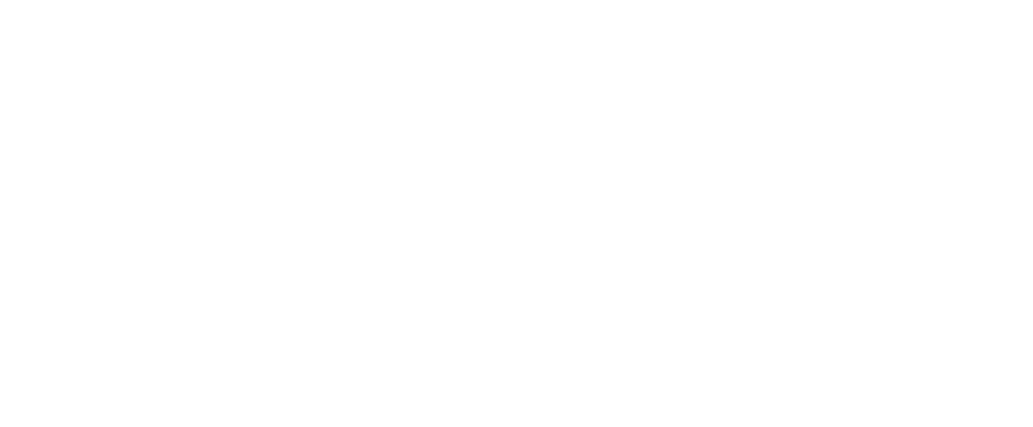
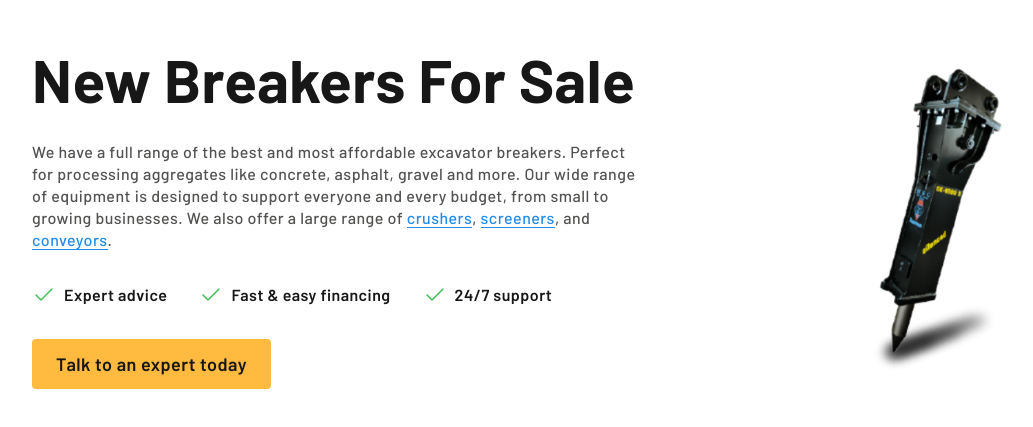
Before and after one commit to rubensrojas/mp-attachment-configurator, a Next.js app: page / in a window 1280 px wide. Shown: the part 127-554 px from the top of the page, without its empty margins (48-1081 px from the left). Built offline with nearby package versions, Linux system fonts and the light colour scheme.

Commit message:
Breaker page mockup

```diff
--- a/app/page.tsx
+++ b/app/page.tsx
@@ -1,3 +1,60 @@
+import Image from "next/image";
+
+const perks = ["Expert advice", "Fast & easy financing", "24/7 support"];
+
 export default function Home() {
-  return <main className=""></main>;
+  return (
+    <main className="px-20 pt-44 max-w-xxl mx-auto">
+      <div className="flex flex-col gap-16 md:flex-row max-w-[1288px] mx-auto">
+        <div className="flex flex-col gap-8 max-w-[680px]">
+          <h1 className="text-6xl font-bold">New Breakers For Sale</h1>
+          <p className=" text-light-gray leading-snug">
+            We have a full range of the best and most affordable excavator
+            breakers. Perfect for processing aggregates like concrete, asphalt,
+            gravel and more. Our wide range of equipment is designed to support
+            everyone and every budget, from small to growing businesses. We also
+            offer a large range of{" "}
+            <a href="https://www.machinerypartner.com/heavy-equipment-categories/crushers">
+              crushers
+            </a>
+            ,{" "}
+            <a href="https://www.machinerypartner.com/heavy-equipment-categories/screeners">
+              screeners
+            </a>
+            , and{" "}
+            <a href="https://www.machinerypartner.com/heavy-equipment-categories/conveyors">
+              conveyors
+            </a>
+            .
+          </p>
+          <div className="flex gap-8">
+            {perks.map((perk) => (
+              <div key={perk} className="flex gap-2">
+                <Image
+                  src="/check-mark.svg"
+                  alt="Check"
+                  width={24}
+                  height={24}
+                />
+                <p className="font-semibold">{perk}</p>
+              </div>
+            ))}
+          </div>
+          <button
+            type="button"
+            className="py-4 px-6 w-fit block bg-brand-yellow rounded font-semibold leading-none text-lg"
+          >
+            Talk to an expert today
+          </button>
+        </div>
+        <Image
+          className="object-contain h-auto max-h-[330px]"
+          src="/breaker.png"
+          alt="Breaker"
+          width={540}
+          height={330}
+        />
+      </div>
+    </main>
+  );
 }
```
Also changed, not shown: public/breaker.png (added), public/check-mark.svg (added).
